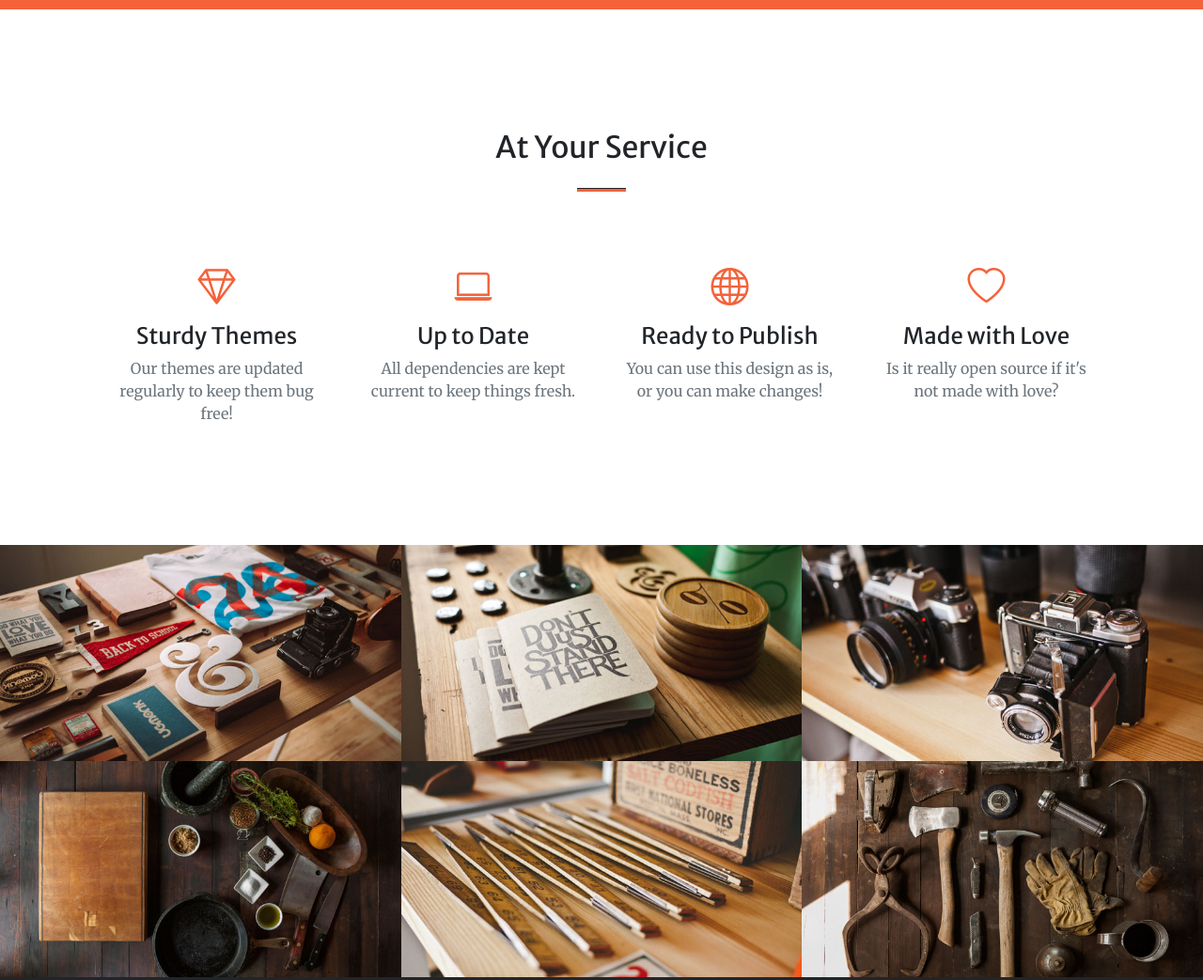
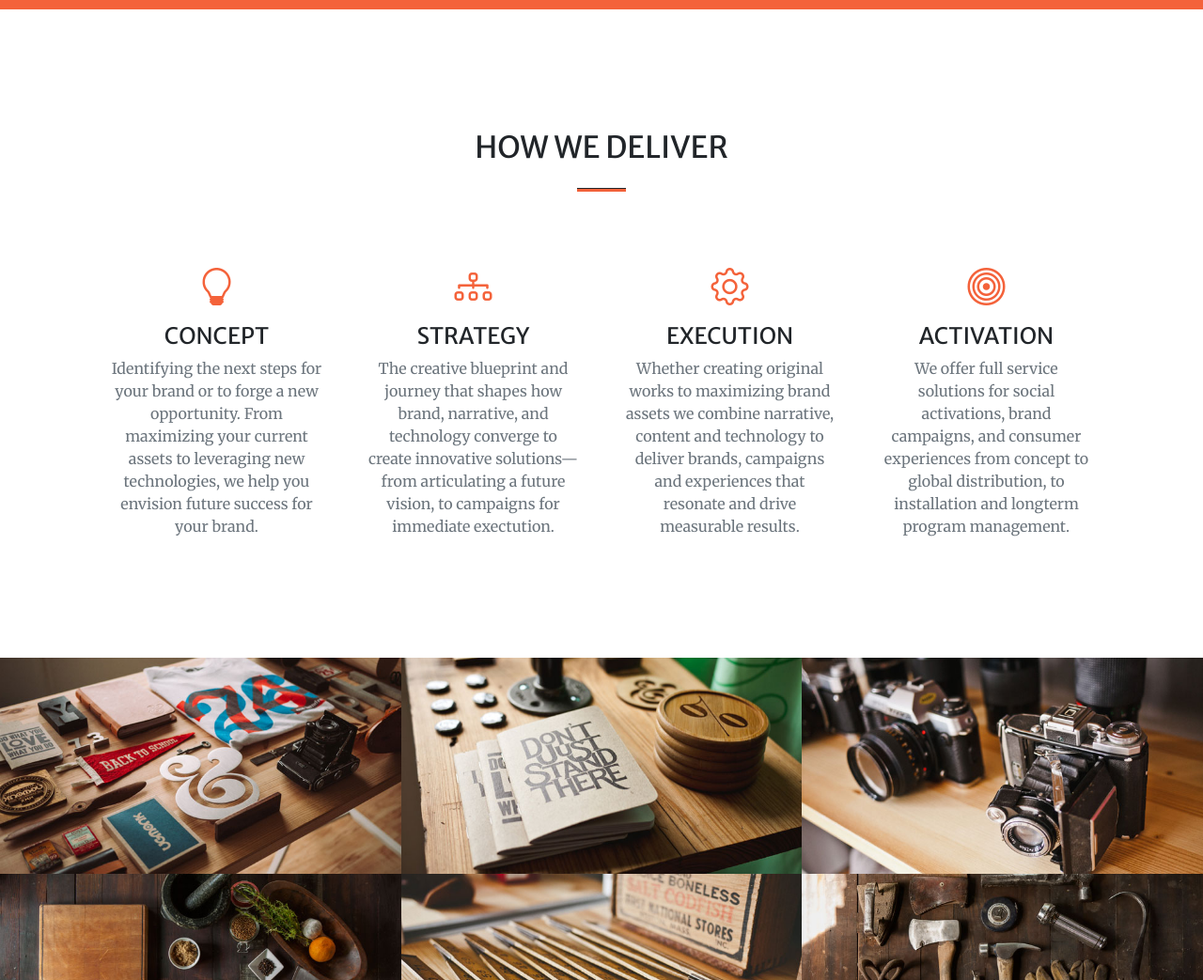
Before and after one commit to atiagull/creative-minds-portfolio, a plain HTML site: page index.html in a window 1280 px wide. Shown: the part 1340-2383 px from the top of the page at 94% size. Drawn offline with nearby package versions, Linux system fonts and the light colour scheme; some packages are replaced by stand-ins of ours; a script that the page names is missing.

Commit message:
updating services and contact-us section

```diff
--- a/index.html
+++ b/index.html
@@ -5,7 +5,7 @@
         <meta name="viewport" content="width=device-width, initial-scale=1, shrink-to-fit=no" />
         <meta name="description" content="" />
         <meta name="author" content="" />
-        <title>Creative - Start Bootstrap Theme</title>
+        <title>Creative - minds</title>
         <!-- Favicon-->
         <link rel="icon" type="image/x-icon" href="assets/favicon.ico" />
         <!-- Bootstrap Icons-->
@@ -39,7 +39,7 @@
             <div class="container px-4 px-lg-5 h-100">
                 <div class="row gx-4 gx-lg-5 h-100 align-items-center justify-content-center text-center">
                     <div class="col-lg-8 align-self-end">
-                        <h1 class="text-white font-weight-bold">Creative minds</h1>
+                        <h1 class="text-white font-weight-bold">Creative Minds</h1>
                         <hr class="divider" />
                     </div>
                     <div class="col-lg-8 align-self-baseline">
@@ -54,7 +54,7 @@
             <div class="container px-4 px-lg-5">
                 <div class="row gx-4 gx-lg-5 justify-content-center">
                     <div class="col-lg-8 text-center">
-                        <h2 class="text-white mt-0">people buy the why behind the brand</h2>
+                        <h2 class="text-white mt-0">People buy the why behind the brand</h2>
                         <hr class="divider divider-light" />
                         <p class="text-white-75 mb-4">Products, services and companies become brands when there is a story behind the connection with the consumer.
 
@@ -69,35 +69,35 @@
         <!-- Services-->
         <section class="page-section" id="services">
             <div class="container px-4 px-lg-5">
-                <h2 class="text-center mt-0">At Your Service</h2>
+                <h2 class="text-center mt-0">HOW WE DELIVER</h2>
                 <hr class="divider" />
                 <div class="row gx-4 gx-lg-5">
                     <div class="col-lg-3 col-md-6 text-center">
                         <div class="mt-5">
-                            <div class="mb-2"><i class="bi-gem fs-1 text-primary"></i></div>
-                            <h3 class="h4 mb-2">Sturdy Themes</h3>
-                            <p class="text-muted mb-0">Our themes are updated regularly to keep them bug free!</p>
+                            <div class="mb-2"><i class="bi-lightbulb fs-1 text-primary"></i></div>
+                            <h3 class="h4 mb-2">CONCEPT</h3>
+                            <p class="text-muted mb-0">Identifying the next steps for your brand or to forge a new opportunity. From maximizing your current assets to leveraging new technologies, we help you envision future success for your brand.</p>
                         </div>
                     </div>
                     <div class="col-lg-3 col-md-6 text-center">
                         <div class="mt-5">
-                            <div class="mb-2"><i class="bi-laptop fs-1 text-primary"></i></div>
-                            <h3 class="h4 mb-2">Up to Date</h3>
-                            <p class="text-muted mb-0">All dependencies are kept current to keep things fresh.</p>
+                            <div class="mb-2"><i class="bi-diagram-3 fs-1 text-primary"></i></div>
+                            <h3 class="h4 mb-2">STRATEGY</h3>
+                            <p class="text-muted mb-0">The creative blueprint and journey that shapes how brand, narrative, and technology converge to create innovative solutions—from articulating a future vision, to campaigns for immediate exectution.</p>
                         </div>
                     </div>
                     <div class="col-lg-3 col-md-6 text-center">
                         <div class="mt-5">
-                            <div class="mb-2"><i class="bi-globe fs-1 text-primary"></i></div>
-                            <h3 class="h4 mb-2">Ready to Publish</h3>
-                            <p class="text-muted mb-0">You can use this design as is, or you can make changes!</p>
+                            <div class="mb-2"><i class="bi-gear fs-1 text-primary"></i></div>
+                            <h3 class="h4 mb-2">EXECUTION</h3>
+                            <p class="text-muted mb-0">Whether creating original works to maximizing brand assets we combine narrative, content and technology to deliver brands, campaigns and experiences that resonate and drive measurable results.</p>
                         </div>
                     </div>
                     <div class="col-lg-3 col-md-6 text-center">
                         <div class="mt-5">
-                            <div class="mb-2"><i class="bi-heart fs-1 text-primary"></i></div>
-                            <h3 class="h4 mb-2">Made with Love</h3>
-                            <p class="text-muted mb-0">Is it really open source if it's not made with love?</p>
+                            <div class="mb-2"><i class="bi-bullseye fs-1 text-primary"></i></div>
+                            <h3 class="h4 mb-2">ACTIVATION</h3>
+                            <p class="text-muted mb-0">We offer full service solutions for social activations, brand campaigns, and consumer experiences from concept to global distribution, to installation and longterm program management. </p>
                         </div>
                     </div>
                 </div>
@@ -176,9 +176,11 @@
             <div class="container px-4 px-lg-5">
                 <div class="row gx-4 gx-lg-5 justify-content-center">
                     <div class="col-lg-8 col-xl-6 text-center">
-                        <h2 class="mt-0">Let's Get In Touch!</h2>
+                        <h2 class="mt-0">it starts with “hello”</h2>
                         <hr class="divider" />
-                        <p class="text-muted mb-5">Ready to start your next project with us? Send us a messages and we will get back to you as soon as possible!</p>
+                        <p class="text-muted mb-5">and we will see where it goes from there
+
+                            We would love chat to see how we can help you tell your story.</p>
                     </div>
                 </div>
                 <div class="row gx-4 gx-lg-5 justify-content-center mb-5">
@@ -248,7 +250,7 @@
         </section>
         <!-- Footer-->
         <footer class="bg-light py-5">
-            <div class="container px-4 px-lg-5"><div class="small text-center text-muted">Copyright &copy; 2023 - Company Name</div></div>
+            <div class="container px-4 px-lg-5"><div class="small text-center text-muted">Copyright &copy; 2024 - Creative Minds</div></div>
         </footer>
         <!-- Bootstrap core JS-->
         <script src="https://cdn.jsdelivr.net/npm/bootstrap@5.2.3/dist/js/bootstrap.bundle.min.js"></script>
```
